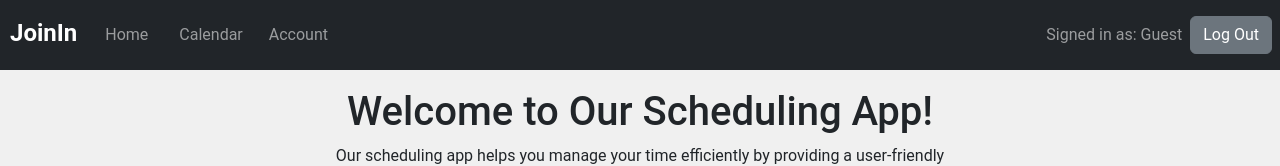
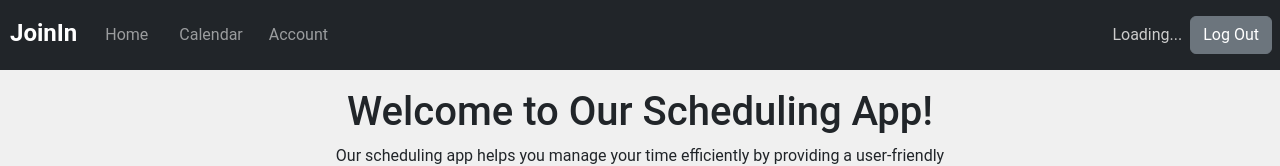
Before and after one commit to jomelsotelo/Scheduling-App, a React (Create React App) app in the folder frontend/: page / in a window 1280 px wide. Shown: the top 166 px of the page. Built offline with nearby package versions, Linux system fonts and the light colour scheme; no server answers; sample sign-in values are in the browser's storage.

Commit message:
Added text to show current user signed in using the token

```diff
--- a/frontend/package.json
+++ b/frontend/package.json
@@ -9,6 +9,7 @@
     "@testing-library/user-event": "^13.5.0",
     "axios": "^1.5.1",
     "bootstrap": "^5.3.2",
+    "jwt-decode": "^4.0.0",
     "react": "^18.2.0",
     "react-big-calendar": "^1.8.5",
     "react-bootstrap": "^2.9.0",
--- a/frontend/src/components/navbar/PortalNavbar.js
+++ b/frontend/src/components/navbar/PortalNavbar.js
@@ -3,13 +3,13 @@ import { Button, Nav } from "react-bootstrap"
 import Container from 'react-bootstrap/Container'
 import Navbar from 'react-bootstrap/Navbar'
 import { useNavigate } from "react-router-dom"
-import { useParams } from 'react-router-dom'
 import axios from 'axios'
+import { jwtDecode } from 'jwt-decode'
 
 const PortalNavbar = () => {
     const navigate = useNavigate()
     const [user, setUser] = useState(null)
-    const { id } = useParams()
+    const [isLoading, setIsLoading] = useState(true);
 
     useEffect(() => {
         const fetchUserData = async () => {
@@ -18,8 +18,12 @@ const PortalNavbar = () => {
             const token = localStorage.getItem('user-token')
 
             if (token) {
+              const decodedToken = jwtDecode(token);
+              console.log("Decoded Token:", decodedToken);
+              const userId = decodedToken.userId;
+              console.log("User ID:", userId);
               // Send a request to the server to get user data
-              const response = await axios.get('/api/users/${id}', {
+              const response = await axios.get(`/api/users/${userId}`, {
                 headers: {
                   Authorization: `Bearer ${token}`,
                 },
@@ -27,9 +31,9 @@ const PortalNavbar = () => {
 
               // Assuming the server responds with user data
               const userData = response.data;
-
               // Update the state to store the user data
               setUser(userData)
+              setIsLoading(false)
             }
           } catch (error) {
             console.error('Error fetching user data:', error);
@@ -39,7 +43,7 @@ const PortalNavbar = () => {
 
         // Call the function to fetch user data when the component mounts
         fetchUserData()
-      }, [id])
+      }, [])
 
     const logout = () => {
         localStorage.clear()
@@ -66,7 +70,8 @@ const PortalNavbar = () => {
                 </Nav>
                 <Container />
                 <Navbar.Text>
-                    Signed in as: {user?.first_name || 'Guest'}
+                  {isLoading && <span style={{ color: '#ccc' }}>Loading...</span>}
+                  {!isLoading && <span>Signed in as: {user?.first_name || 'Guest'}</span>}
                 </Navbar.Text>
                 <Nav className="ml-auto">
                     <Nav.Link>
```
